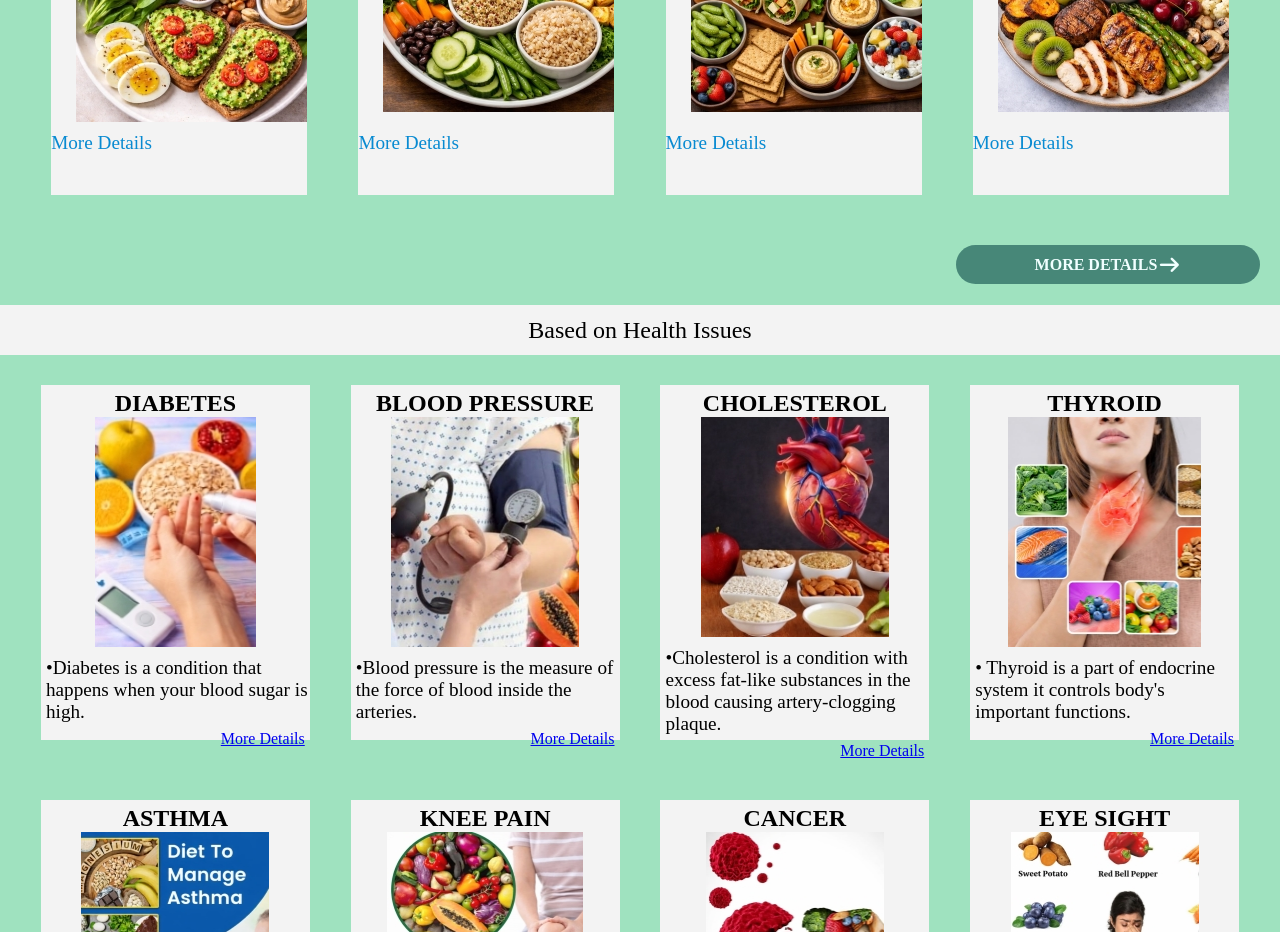
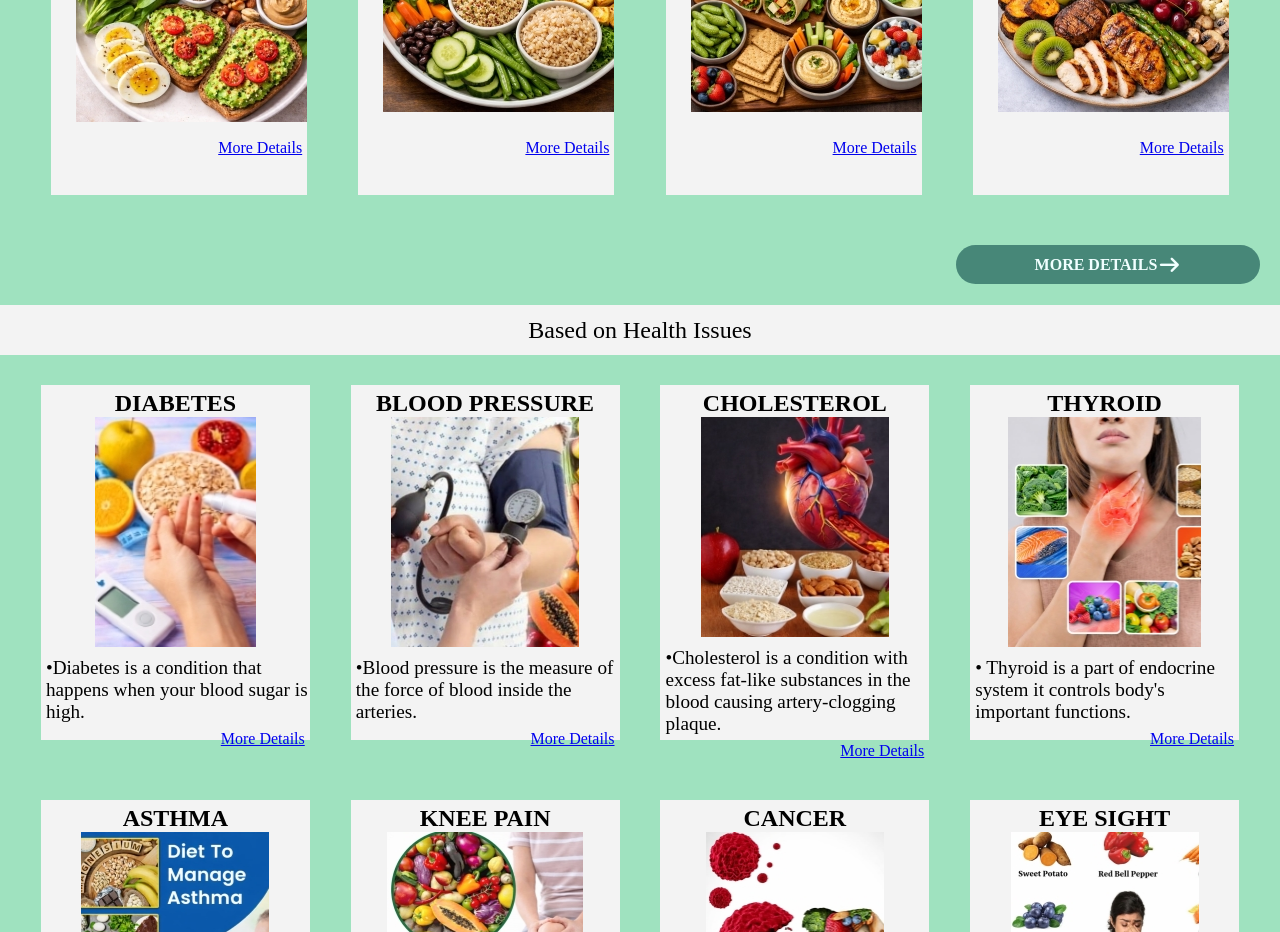
Before and after one commit to pranayagatla-alt/The-Nutriguide, a plain HTML site: page index.html in a window 1280 px wide. Shown: the part 780-1712 px from the top of the page. Drawn offline with Linux system fonts and the light colour scheme.

Commit message:
Update index.html

```diff
--- a/index.html
+++ b/index.html
@@ -52,7 +52,9 @@
                 <h2>BREAKFAST</h2>
                 <div class="box-img" style="background-image: url('breakfast.jpg');height: 260px;">
              </div>
-             <p>More Details</p>
+             <div class="more">
+             <a href="breakfast.html">More Details</a>
+             </div>
         </div>
        </div>
       <div class="box2 box">
@@ -60,7 +62,9 @@
                 <h2>LUNCH</h2>
                 <div class="box-img" style="background-image: url('lunch.jpg');height: 260px;">
              </div>
-             <p>More Details</p>
+             <div class="more">
+             <a href="lunch.html">More Details</a>
+             </div>
              </div>
         </div>
         <div class="box3 box">
@@ -68,7 +72,9 @@
                 <h2>SNACKS</h2>
                 <div class="box-img" style="background-image: url('snacks.jpg');height: 260px;">
              </div>
-             <p>More Details</p>
+             <div class="more">
+             <a href="snacks.html">More Details</a>
+             </div>
             </div>
         </div>
         <div class="box4 box">
@@ -76,7 +82,9 @@
                 <h2>DINNER</h2>
                 <div class="box-img" style="background-image: url('dinner.jpg');height: 260px;">
              </div>
-             <p>More Details</p>
+             <div class="more">
+             <a href="dinner.html">More Details</a>
+             </div>
             </div>
         </div>
        </div>
```
